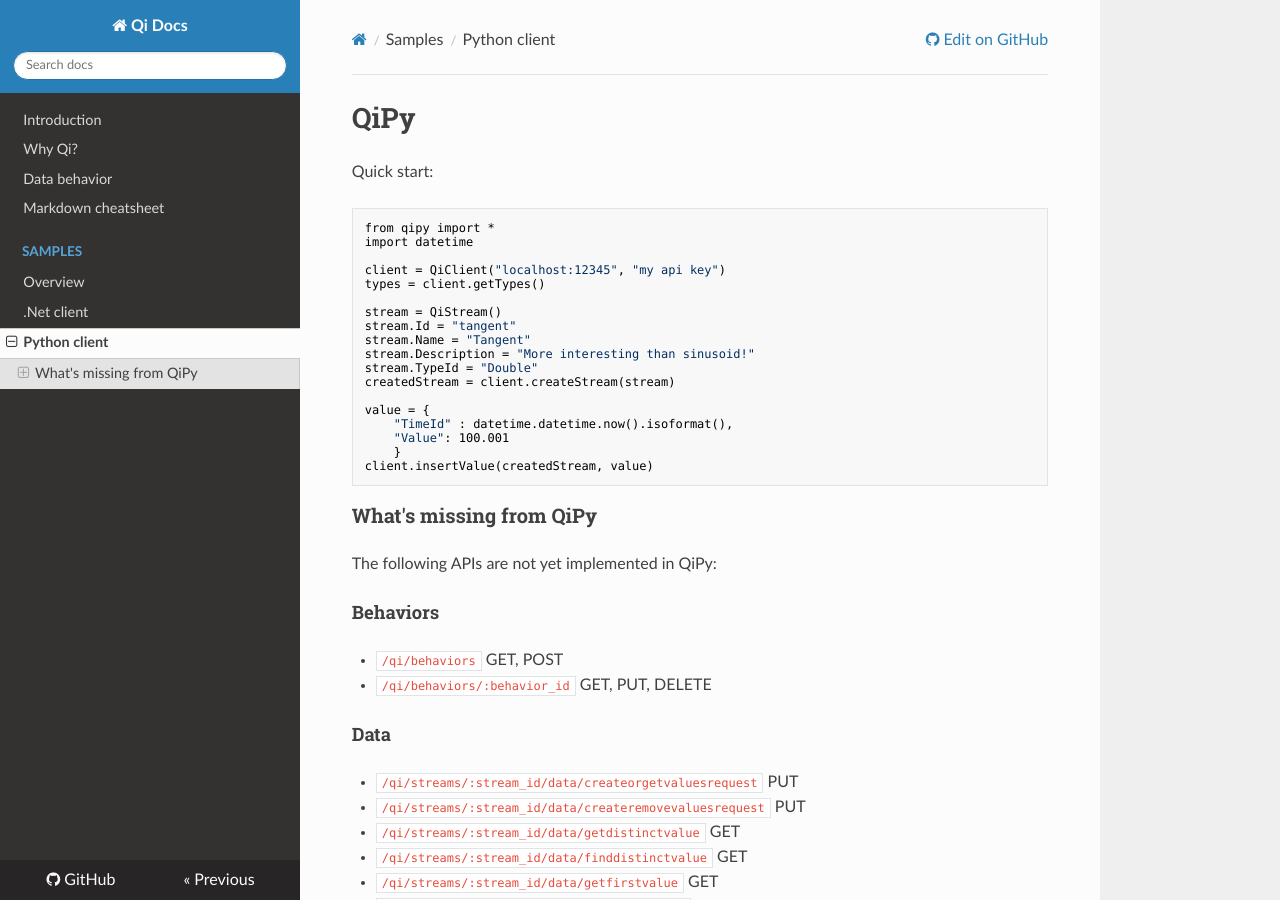
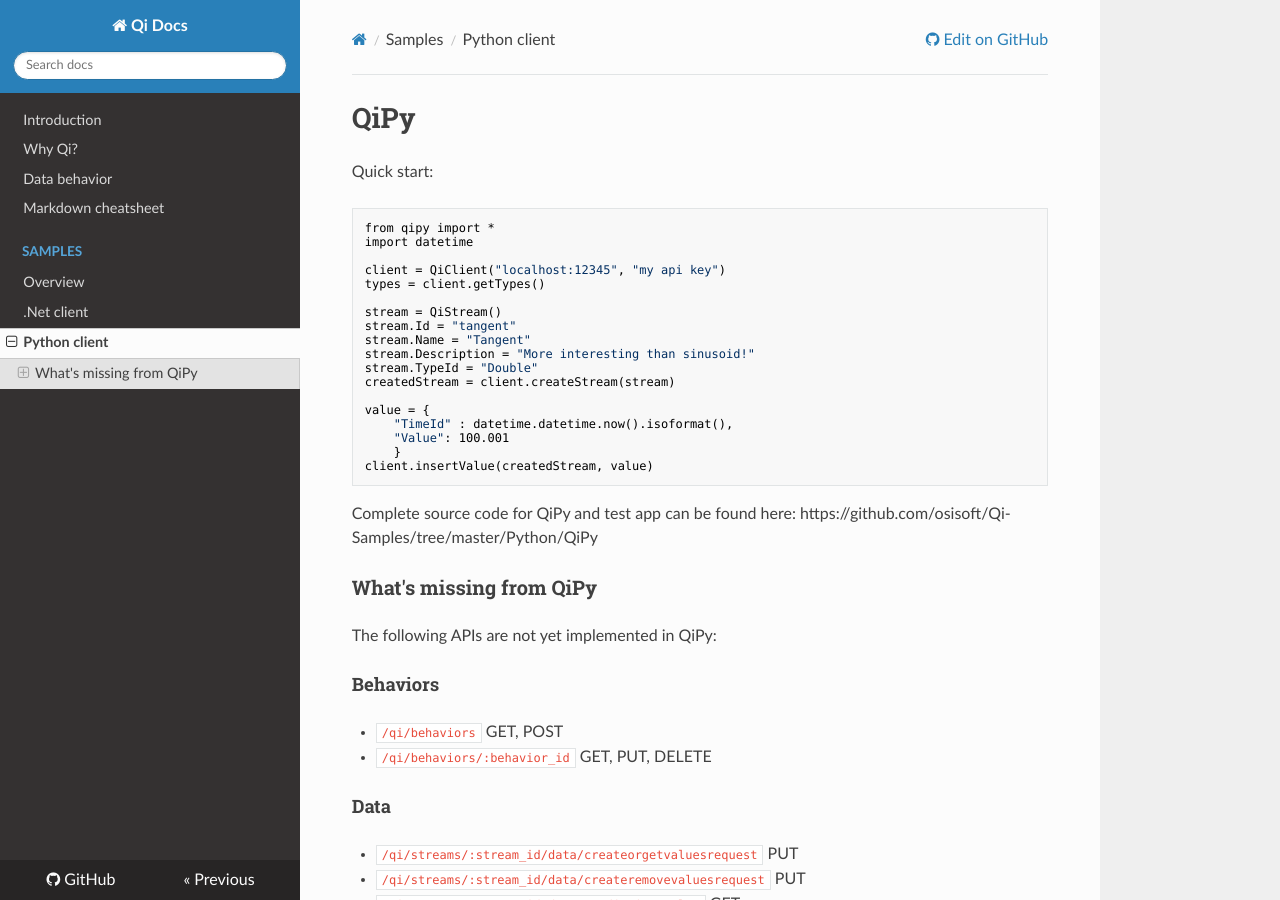
Before and after one commit to ssuryanarayanan/Qi-Docs, an MkDocs documentation site: the page built from docs/samples/python.md, in a window 1280 px wide and 900 px high. Built offline with MkDocs 1.6.1, drawn with Linux system fonts in a browser that asks for light colours; nearby versions of some CDN libraries; old or Windows-style settings are respelled for this version of MkDocs.

Commit message:
Update python.md

````diff
--- a/docs/samples/python.md
+++ b/docs/samples/python.md
@@ -20,6 +20,8 @@
     }
 client.insertValue(createdStream, value)
 ```
+Complete source code for QiPy and test app can be found here:
+https://github.com/osisoft/Qi-Samples/tree/master/Python/QiPy
 
 ### What's missing from QiPy
 The following APIs are not yet implemented in QiPy:
````
